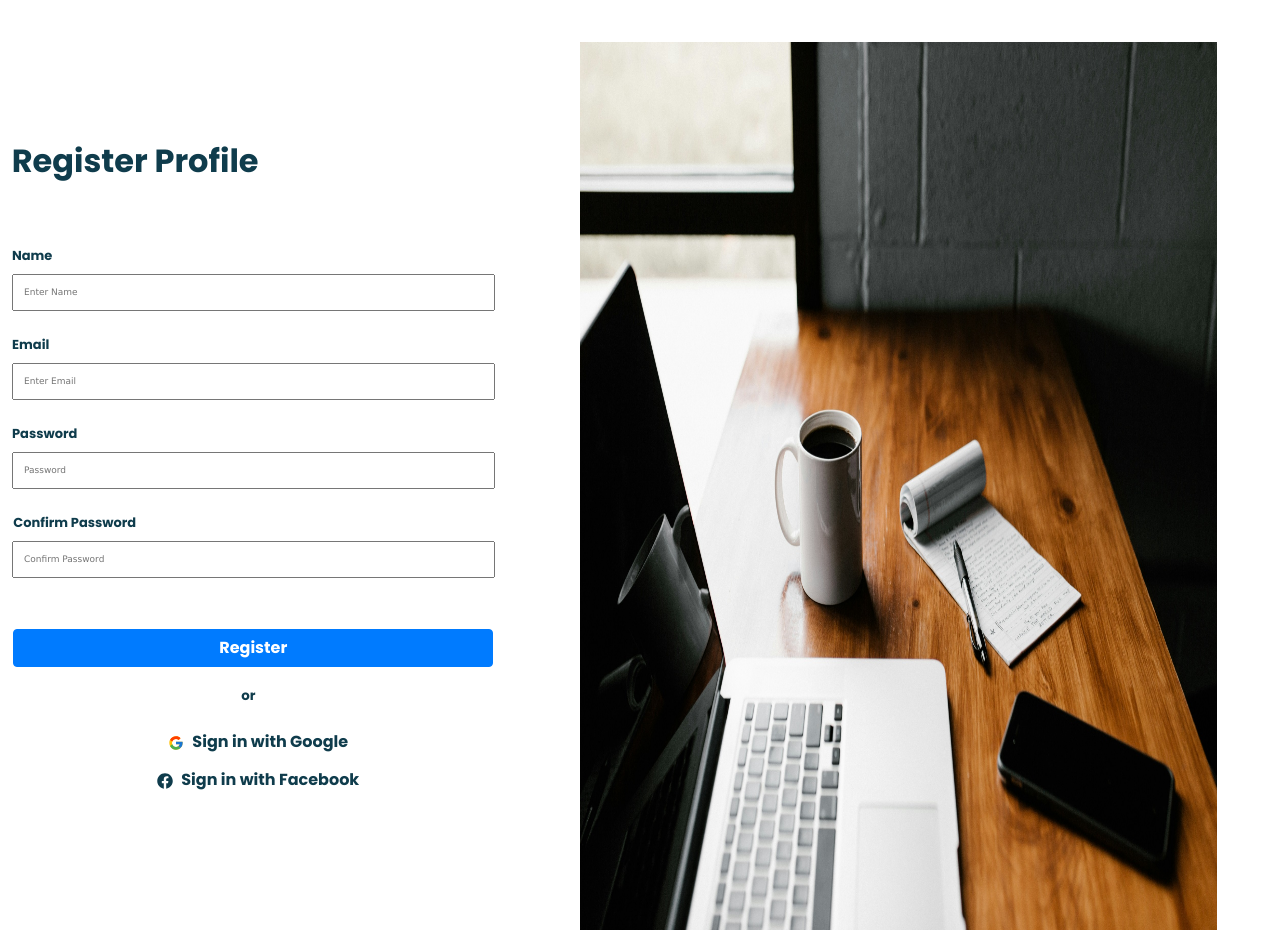
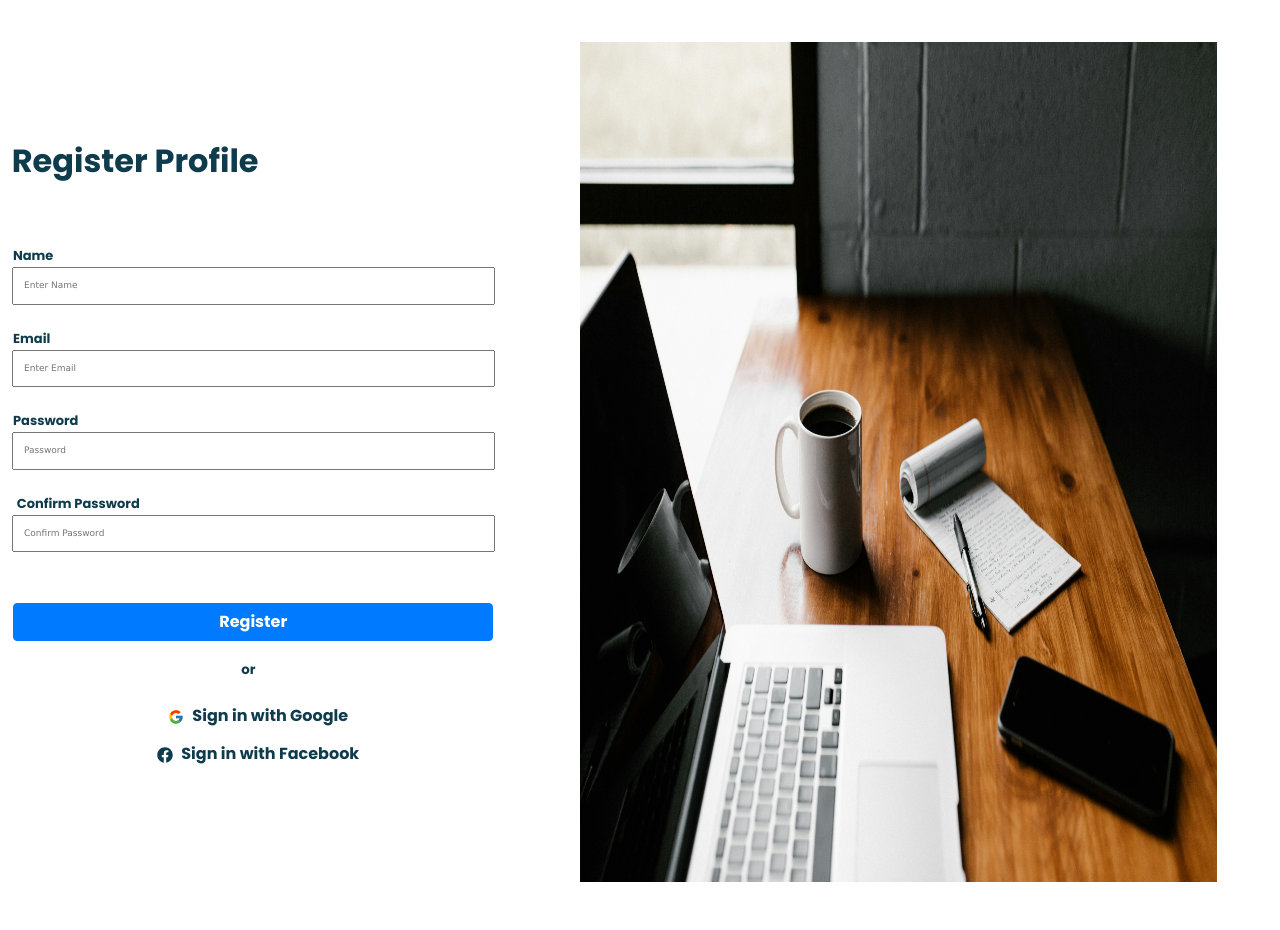
Before and after one commit to Keasanda/SecureWebSite, a React (Vite) app in the folder securewebsite.client/: page /register in a window 1280 px wide. After the commit the page ends 882 px from the top, so only its background shows below. Built offline with nearby package versions, Linux system fonts and the light colour scheme.

Commit message:
The working version of everything must work on validations and 2AF

```diff
--- a/securewebsite.client/src/components/Register.css
+++ b/securewebsite.client/src/components/Register.css
@@ -45,11 +45,12 @@ color: #0F3C4C;;
 
 
 .nae{
-    margin-right: 99%;
+padding-right: 450px;
     font-size: small;
 
 padding-bottom: -1px;
 
+margin: 1px;
 
 font-family: "Poppins";
 font-weight: 300;
@@ -62,7 +63,7 @@ color: #0F3C4C;;
 }
 .con{
 
-    margin-right: 74%;
+padding-right: 350px;
     font-size: small;
 
     font-family: "Poppins";
@@ -70,13 +71,16 @@ color: #0F3C4C;;
 
     font-weight: bold;
 
+
+    margin: 1px;
 color: #0F3C4C;;
 }
 
 
 .na{
 
-    margin-right: 89%;
+    padding-right: 450px;
+margin: 1px;
     font-size: small;
 
     font-family: "Poppins";
@@ -135,10 +139,15 @@ margin-left: 80px;
 
 .picRes{
 
-    height: 370px /* Increase the width of the image */
-    /* Optional: set a maximum width */
-     /* Maintain aspect ratio */
+height : 350px ;
+
 }
+
+.custom-image{
+
+    width: 100%;
+}
+
 
 
 .push{
```
Also changed, not shown: securewebsite.client/src/components/ConfirmEmail.css (added), 2 other files (tests, documents, lock files or other folders).
